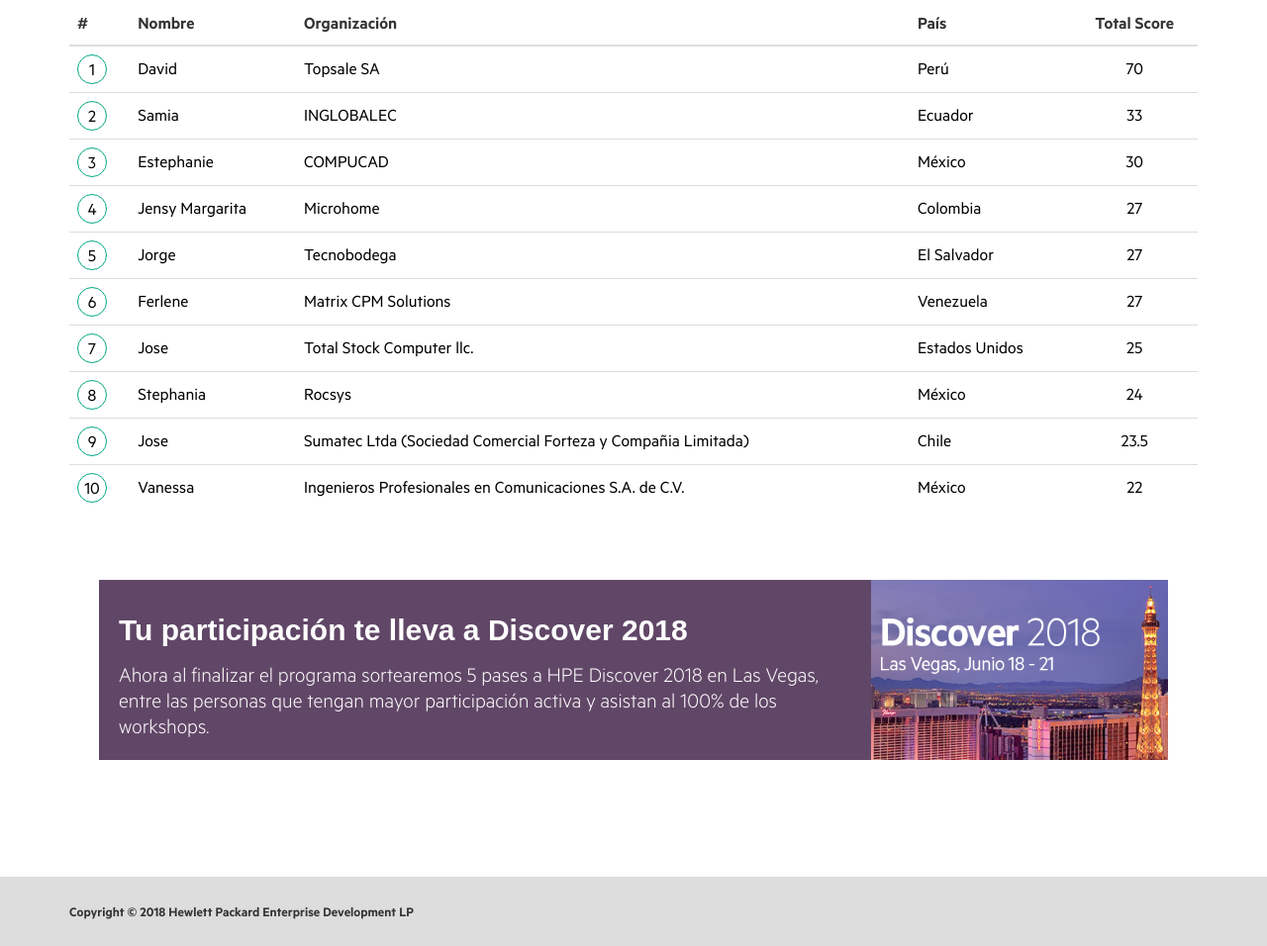
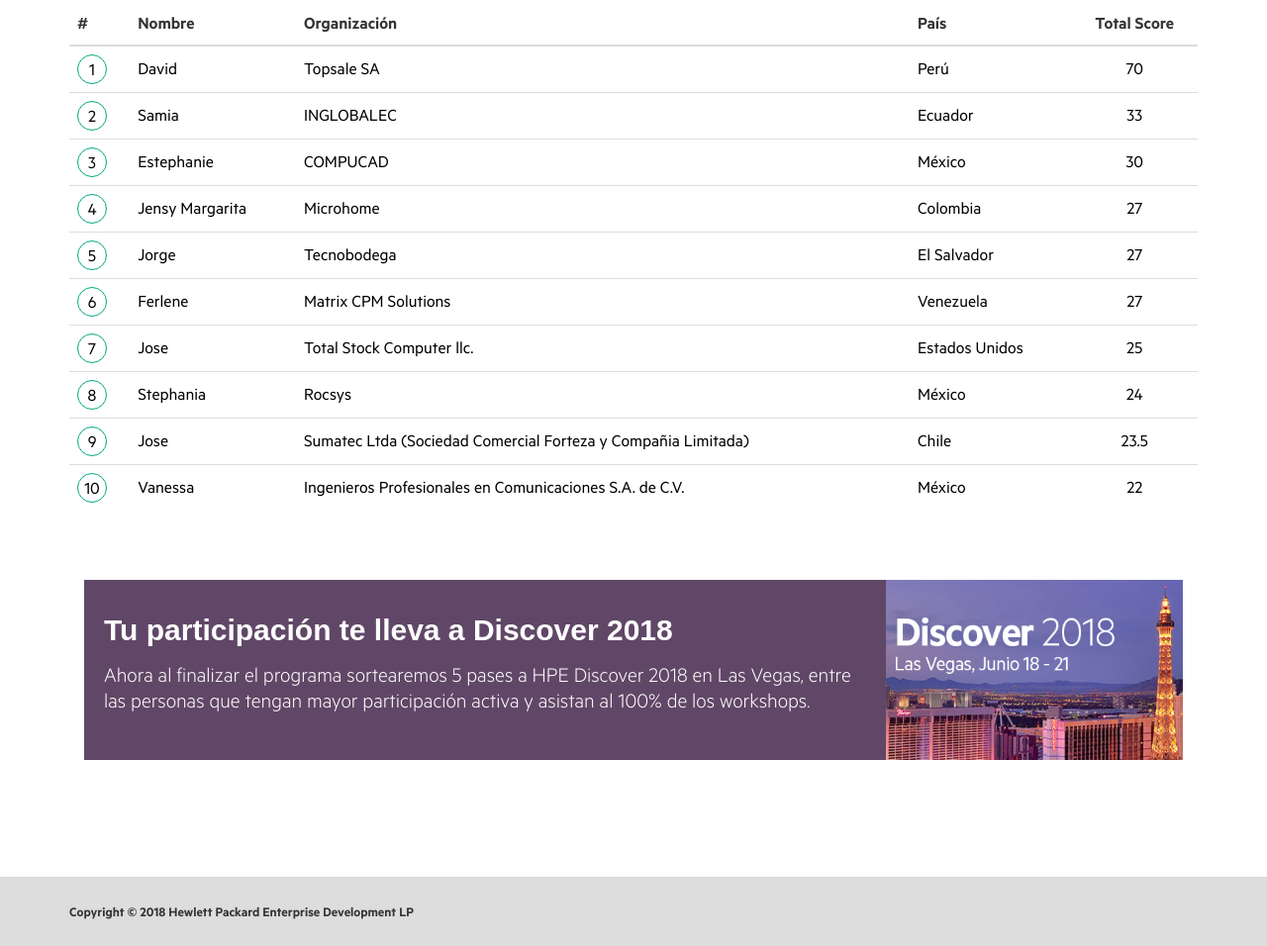
Before and after one commit to joseminaya15/HpeDigitalMarketingAcademy, a plain HTML site: page index.html in a window 1280 px wide. Shown: the part 6939-7895 px from the top of the page at 99% size. Drawn offline with nearby package versions, Linux system fonts and the light colour scheme.

Commit message:
padding 0

```diff
--- a/css/hpe.css
+++ b/css/hpe.css
@@ -438,6 +438,9 @@ h2.colordeco
   margin-right: 5px;
   font-size: 16px;
 }
+.col-xs-12.p-0{
+  padding: 0;
+}
 /*BARRA SCROLL*/
 ::-webkit-scrollbar {
   width: 4px;
```
Also changed, not shown: index.html (+1 -1 lines).
